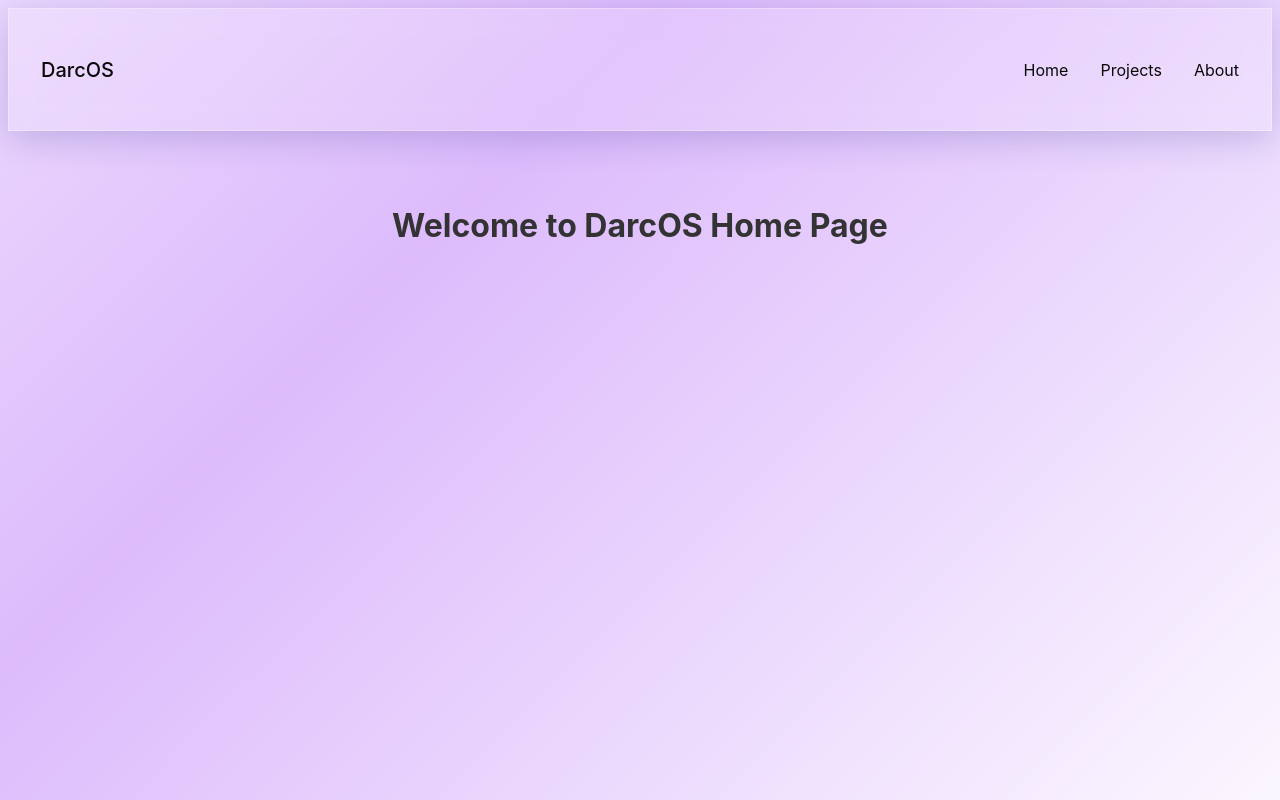
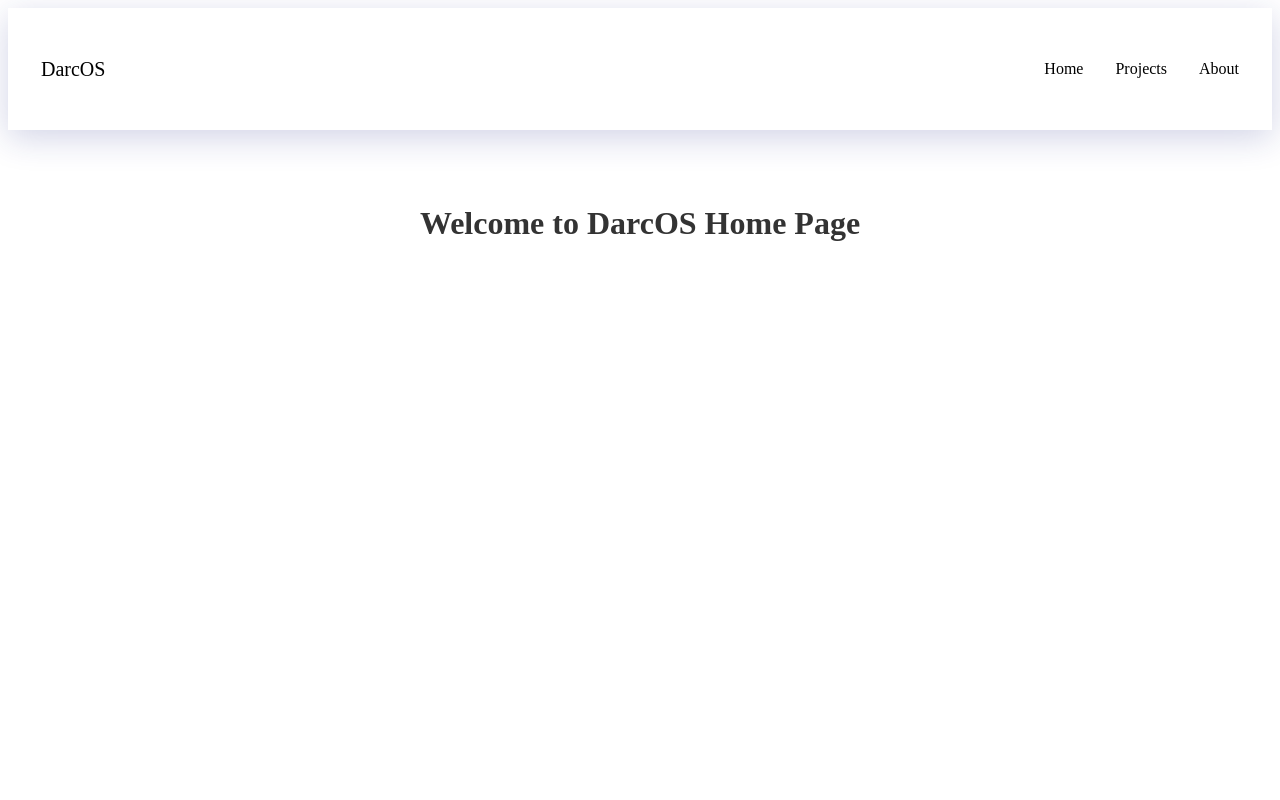
Before and after one commit to SamiGokce/DarcOSFrontEnd, a React (Vite) app: page / in a window 1280 px wide. Built offline with nearby package versions, Linux system fonts and the light colour scheme.

Commit message:
auto save

```diff
--- a/src/global.css
+++ /dev/null
@@ -1,236 +0,0 @@
-@import url('https://fonts.googleapis.com/css2?family=Inter:wght@400;500;600&display=swap');
-
-@custom-variant dark (&:is(.dark *));
-
-:root {
-  --font-size: 16px;
-  --font-sf: -apple-system, BlinkMacSystemFont, 'SF Pro Display', 'SF Pro Text', system-ui, sans-serif;
-  --background: transparent;
-  --foreground: oklch(0.145 0 0);
-  --card: rgba(255, 255, 255, 0.7);
-  --card-foreground: oklch(0.145 0 0);
-  --popover: rgba(255, 255, 255, 0.85);
-  --popover-foreground: oklch(0.145 0 0);
-  --primary: #030213;
-  --primary-foreground: oklch(1 0 0);
-  --secondary: rgba(240, 240, 250, 0.6);
-  --secondary-foreground: #030213;
-  --muted: rgba(236, 236, 240, 0.5);
-  --muted-foreground: #717182;
-  --accent: rgba(233, 235, 239, 0.6);
-  --accent-foreground: #030213;
-  --destructive: #d4183d;
-  --destructive-foreground: #ffffff;
-  --border: rgba(255, 255, 255, 0.3);
-  --input: transparent;
-  --input-background: rgba(243, 243, 245, 0.4);
-  --switch-background: rgba(203, 206, 212, 0.5);
-  --font-weight-medium: 500;
-  --font-weight-normal: 400;
-  --ring: rgba(180, 180, 180, 0.5);
-  --chart-1: oklch(0.646 0.222 41.116);
-  --chart-2: oklch(0.6 0.118 184.704);
-  --chart-3: oklch(0.398 0.07 227.392);
-  --chart-4: oklch(0.828 0.189 84.429);
-  --chart-5: oklch(0.769 0.188 70.08);
-  --radius: 1rem;
-  --sidebar: rgba(250, 250, 250, 0.7);
-  --sidebar-foreground: oklch(0.145 0 0);
-  --sidebar-primary: #030213;
-  --sidebar-primary-foreground: oklch(0.985 0 0);
-  --sidebar-accent: rgba(247, 247, 247, 0.6);
-  --sidebar-accent-foreground: oklch(0.205 0 0);
-  --sidebar-border: rgba(235, 235, 235, 0.3);
-  --sidebar-ring: rgba(180, 180, 180, 0.5);
-}
-
-.dark {
-  --background: transparent;
-  --foreground: oklch(0.985 0 0);
-  --card: rgba(30, 30, 40, 0.6);
-  --card-foreground: oklch(0.985 0 0);
-  --popover: rgba(30, 30, 40, 0.8);
-  --popover-foreground: oklch(0.985 0 0);
-  --primary: oklch(0.985 0 0);
-  --primary-foreground: oklch(0.205 0 0);
-  --secondary: rgba(60, 60, 70, 0.5);
-  --secondary-foreground: oklch(0.985 0 0);
-  --muted: rgba(60, 60, 70, 0.4);
-  --muted-foreground: oklch(0.708 0 0);
-  --accent: rgba(60, 60, 70, 0.5);
-  --accent-foreground: oklch(0.985 0 0);
-  --destructive: oklch(0.396 0.141 25.723);
-  --destructive-foreground: oklch(0.637 0.237 25.331);
-  --border: rgba(255, 255, 255, 0.15);
-  --input: transparent;
-  --input-background: rgba(60, 60, 70, 0.3);
-  --ring: rgba(180, 180, 180, 0.5);
-  --font-weight-medium: 500;
-  --font-weight-normal: 400;
-  --chart-1: oklch(0.488 0.243 264.376);
-  --chart-2: oklch(0.696 0.17 162.48);
-  --chart-3: oklch(0.769 0.188 70.08);
-  --chart-4: oklch(0.627 0.265 303.9);
-  --chart-5: oklch(0.645 0.246 16.439);
-  --sidebar: rgba(40, 40, 50, 0.6);
-  --sidebar-foreground: oklch(0.985 0 0);
-  --sidebar-primary: oklch(0.488 0.243 264.376);
-  --sidebar-primary-foreground: oklch(0.985 0 0);
-  --sidebar-accent: rgba(60, 60, 70, 0.5);
-  --sidebar-accent-foreground: oklch(0.985 0 0);
-  --sidebar-border: rgba(255, 255, 255, 0.1);
-  --sidebar-ring: rgba(180, 180, 180, 0.5);
-}
-
-@theme inline {
-  --color-background: var(--background);
-  --color-foreground: var(--foreground);
-  --color-card: var(--card);
-  --color-card-foreground: var(--card-foreground);
-  --color-popover: var(--popover);
-  --color-popover-foreground: var(--popover-foreground);
-  --color-primary: var(--primary);
-  --color-primary-foreground: var(--primary-foreground);
-  --color-secondary: var(--secondary);
-  --color-secondary-foreground: var(--secondary-foreground);
-  --color-muted: var(--muted);
-  --color-muted-foreground: var(--muted-foreground);
-  --color-accent: var(--accent);
-  --color-accent-foreground: var(--accent-foreground);
-  --color-destructive: var(--destructive);
-  --color-destructive-foreground: var(--destructive-foreground);
-  --color-border: var(--border);
-  --color-input: var(--input);
-  --color-input-background: var(--input-background);
-  --color-switch-background: var(--switch-background);
-  --color-ring: var(--ring);
-  --color-chart-1: var(--chart-1);
-  --color-chart-2: var(--chart-2);
-  --color-chart-3: var(--chart-3);
-  --color-chart-4: var(--chart-4);
-  --color-chart-5: var(--chart-5);
-  --radius-sm: calc(var(--radius) - 4px);
-  --radius-md: calc(var(--radius) - 2px);
-  --radius-lg: var(--radius);
-  --radius-xl: calc(var(--radius) + 4px);
-  --color-sidebar: var(--sidebar);
-  --color-sidebar-foreground: var(--sidebar-foreground);
-  --color-sidebar-primary: var(--sidebar-primary);
-  --color-sidebar-primary-foreground: var(--sidebar-primary-foreground);
-  --color-sidebar-accent: var(--sidebar-accent);
-  --color-sidebar-accent-foreground: var(--sidebar-accent-foreground);
-  --color-sidebar-border: var(--sidebar-border);
-  --color-sidebar-ring: var(--sidebar-ring);
-}
-
-@layer base {
-  * {
-    @apply border-border outline-ring/50;
-  }
-
-  body {
-    @apply bg-background text-foreground;
-    background: linear-gradient(135deg, #ffffff 0%, #ffffff 25%, #ffffff 50%, #ddbbfc 75%, #ffffff 100%);
-    background-size: 400% 400%;
-    animation: gradient 15s ease infinite;
-    font-family: var(--font-sf);
-  }
-
-  @keyframes gradient {
-    0% {
-      background-position: 0% 50%;
-    }
-    50% {
-      background-position: 100% 50%;
-    }
-    100% {
-      background-position: 0% 50%;
-    }
-  }
-}
-
-/* Glass effect utility classes */
-@layer utilities {
-  .glass {
-    background: rgba(255, 255, 255, 0.1);
-    backdrop-filter: blur(10px);
-    -webkit-backdrop-filter: blur(10px);
-    border: 1px solid rgba(255, 255, 255, 0.2);
-    box-shadow: 0 8px 32px 0 rgba(31, 38, 135, 0.37);
-  }
-
-  .glass-card {
-    background: rgba(255, 255, 255, 0.15);
-    backdrop-filter: blur(12px);
-    -webkit-backdrop-filter: blur(12px);
-    border: 1px solid rgba(255, 255, 255, 0.25);
-    box-shadow: 0 8px 32px 0 rgba(31, 38, 135, 0.2);
-  }
-
-  .glass-strong {
-    background: rgba(255, 255, 255, 0.25);
-    backdrop-filter: blur(16px);
-    -webkit-backdrop-filter: blur(16px);
-    border: 1px solid rgba(255, 255, 255, 0.3);
-    box-shadow: 0 8px 32px 0 rgba(31, 38, 135, 0.3);
-  }
-}
-
-/**
- * Base typography. This is not applied to elements which have an ancestor with a Tailwind text class.
- */
-@layer base {
-  :where(:not(:has([class*=" text-"]), :not(:has([class^="text-"])))) {
-    h1 {
-      font-size: var(--text-2xl);
-      font-weight: var(--font-weight-medium);
-      line-height: 1.5;
-    }
-
-    h2 {
-      font-size: var(--text-xl);
-      font-weight: var(--font-weight-medium);
-      line-height: 1.5;
-    }
-
-    h3 {
-      font-size: var(--text-lg);
-      font-weight: var(--font-weight-medium);
-      line-height: 1.5;
-    }
-
-    h4 {
-      font-size: var(--text-base);
-      font-weight: var(--font-weight-medium);
-      line-height: 1.5;
-    }
-
-    p {
-      font-size: var(--text-base);
-      font-weight: var(--font-weight-normal);
-      line-height: 1.5;
-    }
-
-    label {
-      font-size: var(--text-base);
-      font-weight: var(--font-weight-medium);
-      line-height: 1.5;
-    }
-
-    button {
-      font-size: var(--text-base);
-      font-weight: var(--font-weight-medium);
-      line-height: 1.5;
-    }
-
-    input {
-      font-size: var(--text-base);
-      font-weight: var(--font-weight-normal);
-      line-height: 1.5;
-    }
-  }
-}
-
-html {
-  font-size: var(--font-size);
-}
--- a/src/main.jsx
+++ b/src/main.jsx
@@ -1,4 +1,3 @@
-import "./global.css";
 import React from "react";
 import ReactDOM from "react-dom/client";
 import App from "./App.jsx";
```
Also changed, not shown: src/pages/Canvas.jsx (added), src/pages/History.jsx (added), src/pages/IsaReference.jsx (added), src/pages/Registers.jsx (added), src/pages/SimStep.jsx (added).
